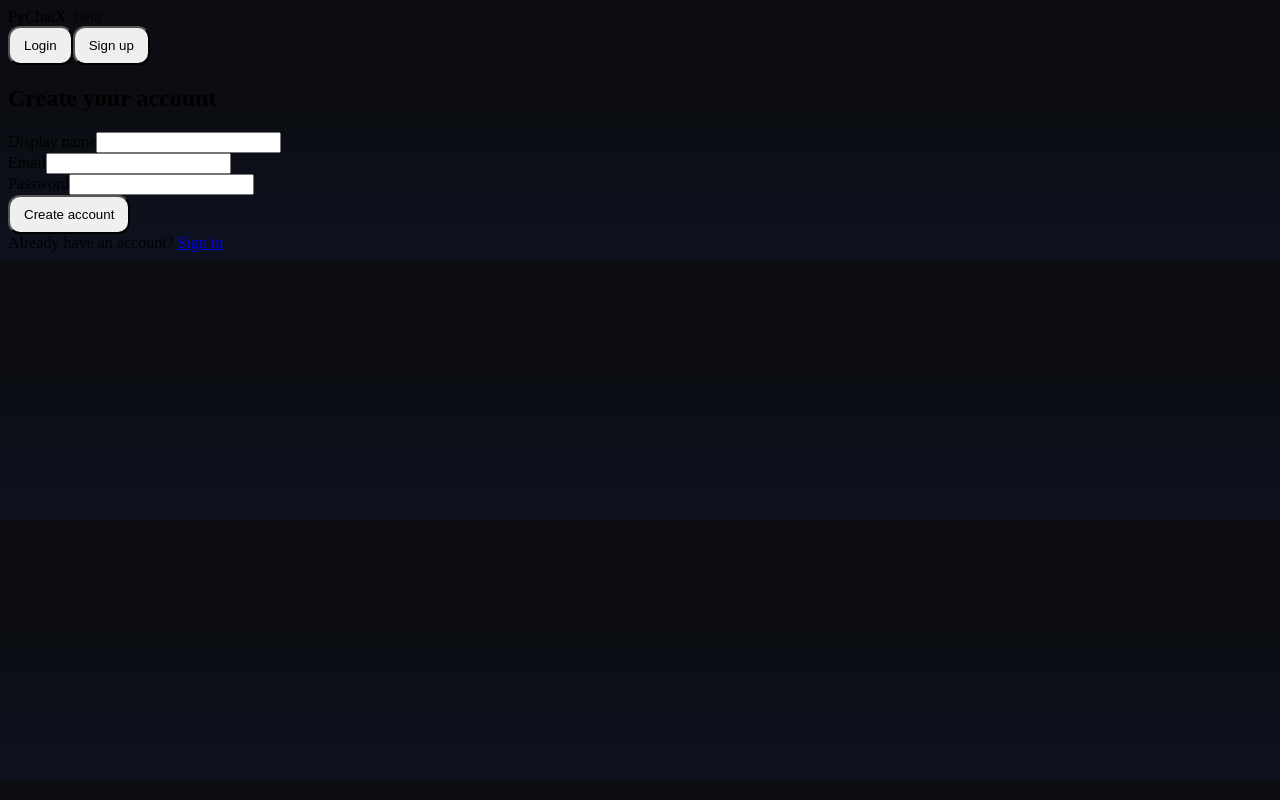
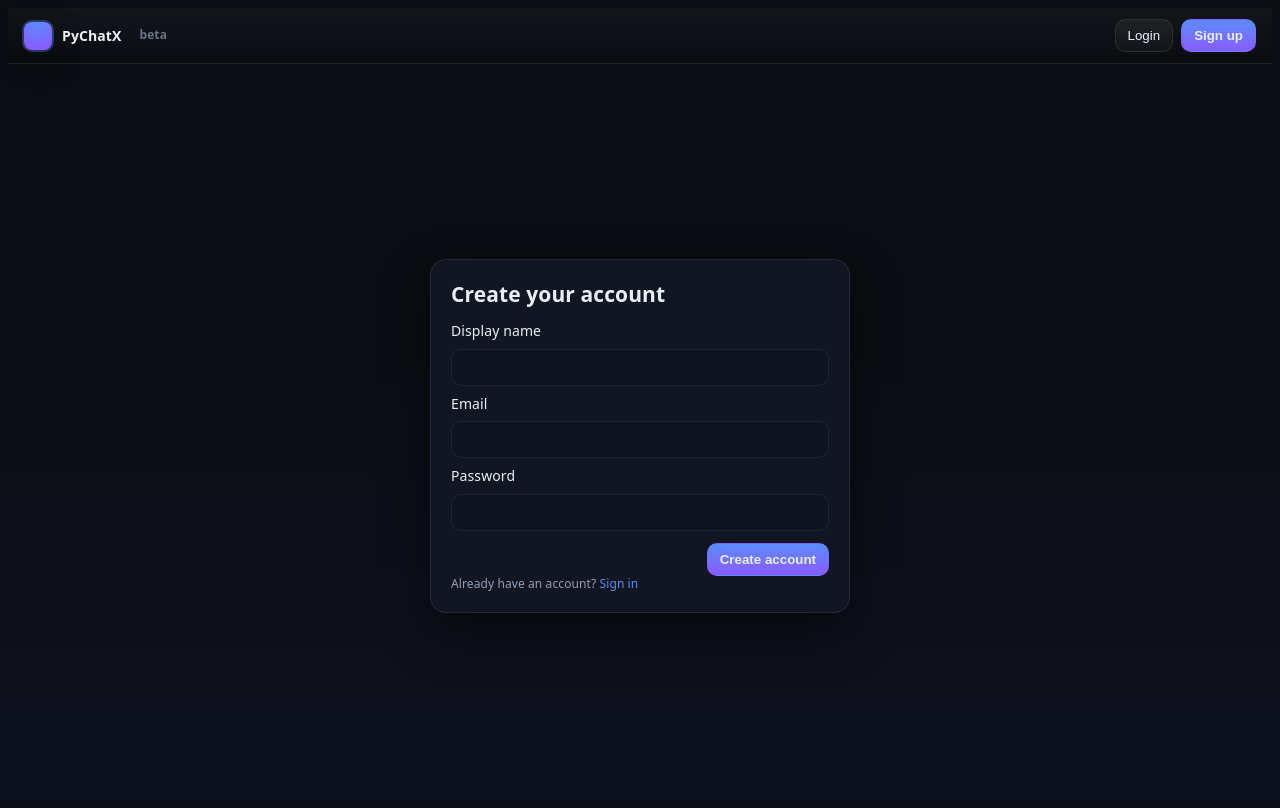
Before and after one commit to purvachalindrawar/pychatx, a React (Vite) app in the folder frontend/: page /signup in a window 1280 px wide. Built offline with nearby package versions, Linux system fonts and the light colour scheme; no server answers.

Commit message:
Update styles.css

```diff
--- a/frontend/src/styles.css
+++ b/frontend/src/styles.css
@@ -1,107 +1,125 @@
-/* ============================= */
-/* Safer theming + responsiveness */
-/* ============================= */
+:root{
+  --bg:#0b0d12;
+  --panel:#121622;
+  --muted:#8fa0b8;
+  --text:#e9effa;
+  --brand:#5b8cff;
+  --brand-2:#8a5bff;
+  --danger:#ff6b6b;
+  --ok:#16c784;
+  --ring: 0 0 0 2px rgba(91,140,255,.35), 0 10px 30px rgba(0,0,0,.4);
+}
+*{box-sizing:border-box}
+html,body,#root{height:100%}
+body{background:linear-gradient(180deg,#0b0d12,#0b0d12 40%,#0e1220); color:var(--text); font:14px/1.4 system-ui, -apple-system, Segoe UI, Roboto, Inter, Arial; letter-spacing:.1px}
 
-/* Use a variable for the whole-page gradient so there’s always a fallback */
-:root{
-  --bg-grad: linear-gradient(180deg,#0b0d12,#0b0d12 40%,#0e1220);
+a{color:var(--brand); text-decoration:none}
+a:hover{opacity:.9}
+
+.app{
+  height:100%;
+  display:grid;
+  grid-template-rows: 56px 1fr;
 }
 
-/* Light theme overrides (toggle via document.documentElement.dataset.theme = 'light') */
-:root[data-theme="light"]{
-  --bg:#f7f9ff;
-  --panel:#ffffff;
-  --text:#0b0d12;
-  --muted:#5a6b82;
-  --brand:#3b6cff;
-  --brand-2:#6b3bff;
-  --danger:#d64a4a;
-  --ok:#0ea568;
-  --ring: 0 0 0 2px rgba(59,108,255,.25), 0 8px 24px rgba(0,0,0,.12);
-  --bg-grad: linear-gradient(180deg,#f7f9ff,#eef2ff 40%,#e9ecff);
+.header{
+  height:56px;
+  display:flex; align-items:center; justify-content:space-between;
+  padding:0 16px;
+  border-bottom:1px solid rgba(255,255,255,.06);
+  background:linear-gradient(180deg, rgba(255,255,255,.04), transparent);
+  backdrop-filter: blur(6px);
 }
 
-/* Apply the gradient via the variable so we never end up with a blank page */
-body{ background: var(--bg-grad); }
-
-/* Gentle shimmer on the brand cube (non-blocking eye candy) */
-@keyframes badgePulse{
-  0%,100%{ filter: drop-shadow(0 0 0 rgba(91,140,255,0)); }
-  50%{ filter: drop-shadow(0 0 12px rgba(91,140,255,.35)); }
-}
-.brand-badge{ animation: badgePulse 3s ease-in-out infinite; }
-
-/* Improve focus ring everywhere */
-.input:focus, .btn:focus{ outline:none; box-shadow:var(--ring); }
-
-/* Touch-friendly sizing */
-@media (hover:none), (pointer:coarse){
-  .btn{ padding:10px 14px; border-radius:12px; }
-  .reaction{ padding:6px 10px; }
-  textarea.input{ height:72px; }
+.brand{display:flex; align-items:center; gap:10px; font-weight:700}
+.brand-badge{width:28px; height:28px; border-radius:8px; background:
+  radial-gradient(100% 100% at 50% 0%, var(--brand), var(--brand-2));
+  box-shadow:var(--ring);
 }
 
-/* Tablet & small desktop */
-@media (max-width: 1100px){
-  .shell{ display:flex; flex-direction:column; }
+.header .actions{display:flex; gap:8px; align-items:center}
+.btn{
+  border:1px solid rgba(255,255,255,.08);
+  background:linear-gradient(180deg, rgba(255,255,255,.06), rgba(255,255,255,.03));
+  color:var(--text);
+  padding:8px 12px; border-radius:10px; cursor:pointer;
+}
+.btn.primary{border-color:transparent; background:linear-gradient(180deg, var(--brand), var(--brand-2)); font-weight:600}
+.btn.danger{background:linear-gradient(180deg, rgba(255,107,107,.9), rgba(255,107,107,.7)); border-color:transparent}
+.btn:focus{outline:none; box-shadow:var(--ring)}
+.input{
+  width:100%;
+  background:#0e1320; border:1px solid rgba(255,255,255,.07);
+  color:var(--text); padding:10px 12px; border-radius:10px;
+}
+.input:focus{outline:none; box-shadow:var(--ring); border-color:transparent}
 
-  .sidebar{
-    order:0;
-    border-right:none;
-    border-bottom:1px solid rgba(255,255,255,.06);
-    background:linear-gradient(180deg, rgba(255,255,255,.02), transparent);
-    padding:8px 12px;
-  }
-
-  /* Show first "Rooms" section only in compact mode to keep it clean */
-  .sidebar .section:not(:first-child){ display:none; }
-
-  /* Horizontal, scrollable rooms strip */
-  .sidebar .section > div:last-child{
-    display:flex;
-    gap:8px;
-    overflow-x:auto;
-    padding-bottom:8px;
-    scroll-snap-type:x proximity;
-  }
-  .sidebar .room{
-    display:inline-flex;
-    min-width:160px;
-    scroll-snap-align:center;
-  }
-
-  .content{ order:1; grid-template-rows:52px 1fr 96px; }
-  .toolbar{ gap:8px; }
-  .toolbar .input{ max-width:none; }
-  .bubble{ max-width:85%; }
+.shell{
+  height:100%;
+  display:grid;
+  grid-template-columns: 280px 1fr;
 }
 
-/* Phones */
-@media (max-width: 768px){
-  .header{ padding:0 10px; }
-  .brand{ gap:8px; }
-  .brand-badge{ width:24px; height:24px; border-radius:7px; }
+.sidebar{
+  border-right:1px solid rgba(255,255,255,.06);
+  background:linear-gradient(180deg, rgba(255,255,255,.03), transparent);
+  padding:12px; overflow:auto;
+}
+.sidebar .section{margin-bottom:16px}
+.sidebar .room{
+  display:flex; justify-content:space-between; align-items:center;
+  gap:8px; padding:10px; border-radius:10px; cursor:pointer;
+}
+.sidebar .room:hover{background:rgba(255,255,255,.05)}
+.sidebar .room.active{background:rgba(91,140,255,.18); border:1px solid rgba(91,140,255,.4)}
 
-  .toolbar{
-    flex-direction:column;
-    align-items:stretch;
-    gap:8px;
-  }
-
-  .messages{ padding:10px 8px; }
-
-  .composer{
-    position:sticky; bottom:0; z-index:10;
-    padding:10px 8px;
-    backdrop-filter: blur(4px);
-  }
-  .composer .row{ gap:6px; }
-
-  .sidebar .room{ min-width:130px; }
-  .bubble{ border-radius:14px; }
+.content{display:grid; grid-template-rows: 44px 1fr 88px; height:100%}
+.toolbar{
+  display:flex; align-items:center; justify-content:space-between;
+  padding:8px 12px; border-bottom:1px solid rgba(255,255,255,.06);
+}
+.messages{
+  padding:12px; overflow:auto; scroll-behavior:smooth;
+  background: radial-gradient(1200px 300px at 30% 0, rgba(91,140,255,.08), transparent 60%);
+}
+.message{
+  display:flex; gap:10px; margin:10px 0;
+}
+.bubble{
+  max-width: 70%;
+  padding:10px 12px; border-radius:12px;
+  background:#171b2b; border:1px solid rgba(255,255,255,.06)
+}
+.me .bubble{
+  margin-left:auto;
+  background:linear-gradient(180deg, rgba(91,140,255,.18), rgba(91,140,255,.12));
+  border-color:rgba(91,140,255,.35)
 }
 
-/* Scrollbar styling for the horizontal strip */
-.sidebar::-webkit-scrollbar{ height:8px; }
-.sidebar::-webkit-scrollbar-thumb{ background:rgba(255,255,255,.15); border-radius:10px; }
-:root[data-theme="light"] .sidebar::-webkit-scrollbar-thumb{ background:rgba(0,0,0,.15); }
+.meta{color:var(--muted); font-size:12px; margin-top:2px}
+.reaction-bar{display:flex; gap:6px; margin-top:4px}
+.reaction{background:rgba(255,255,255,.06); border:1px solid rgba(255,255,255,.1); padding:2px 6px; border-radius:999px; cursor:pointer}
+.reaction:hover{background:rgba(255,255,255,.1)}
+
+.composer{
+  padding:12px; border-top:1px solid rgba(255,255,255,.06); background:linear-gradient(180deg, rgba(255,255,255,.02), transparent);
+}
+.composer .row{display:flex; gap:8px}
+textarea.input{resize:none; height:64px}
+.kbd{border:1px solid rgba(255,255,255,.15); border-bottom-width:2px; padding:0 6px; border-radius:6px; font-size:12px; color:var(--muted)}
+.help{color:var(--muted); font-size:12px; padding-top:6px}
+
+.auth{
+  height:100%; display:grid; place-items:center;
+}
+.card{
+  width: min(420px, 92vw);
+  background:var(--panel);
+  border:1px solid rgba(255,255,255,.08);
+  padding:20px; border-radius:16px;
+  box-shadow: 0 20px 50px rgba(0,0,0,.45);
+}
+.card h2{margin:0 0 12px 0}
+.card .row{display:grid; gap:8px; margin:8px 0}
+.card .actions{display:flex; gap:8px; justify-content:flex-end; margin-top:12px}
+.small{font-size:12px; color:var(--muted)}
```
